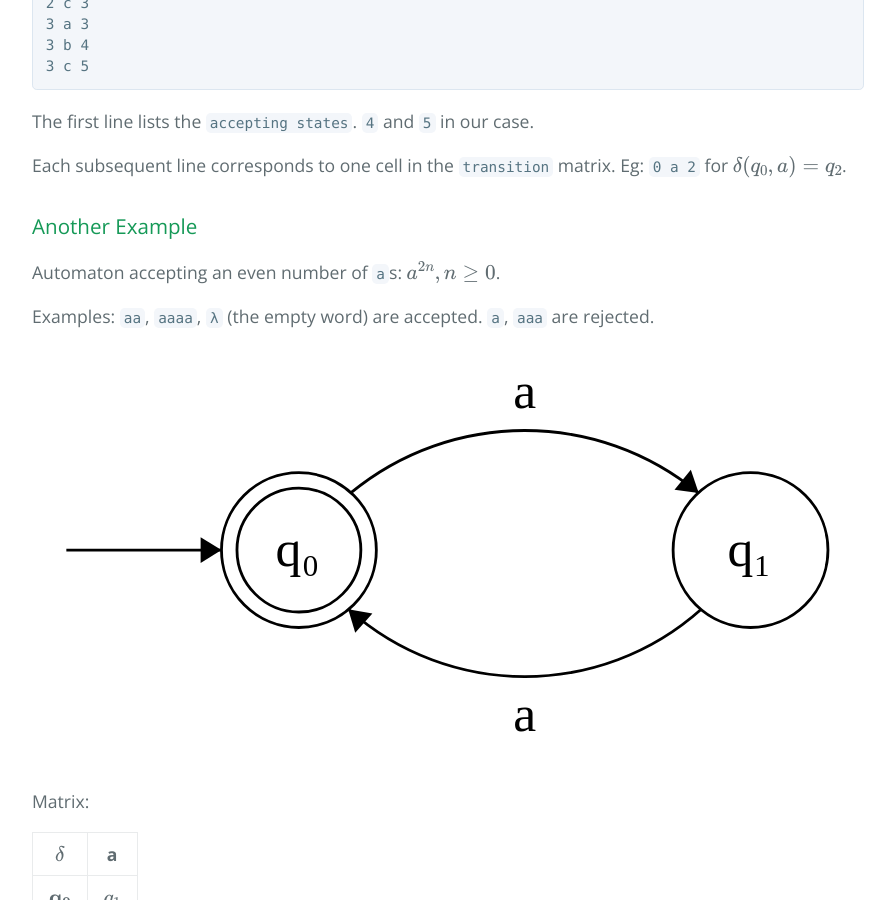
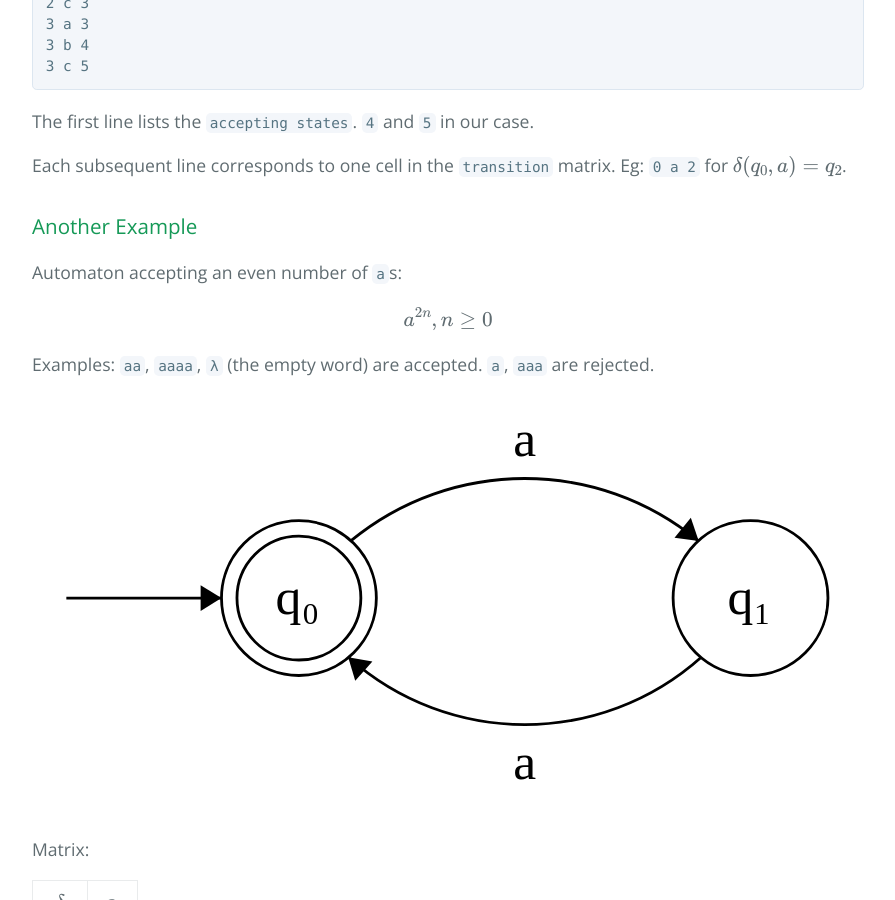
Before and after one commit to stefan-niculae/formal-labs, a Jekyll site: the page built from _posts/2017-03-02-lab1.md, in a window 1280 px wide and 900 px high, scrolled down 2982 px. Shown: the whole window, without its empty margins (192-1087 px from the left). Built offline with Jekyll 4.4.1, drawn with Linux system fonts in a browser that asks for light colours; formulas are drawn with MathJax 3.

Commit message:
block-math

```diff
--- a/_posts/2017-03-02-lab1.md
+++ b/_posts/2017-03-02-lab1.md
@@ -114,7 +114,11 @@ Each subsequent line corresponds to one cell in the `transition` matrix. Eg: `0
 
 ### Another Example
 
-Automaton accepting an even number of `a`s: $a^{2n}, n\ge0$.
+Automaton accepting an even number of `a`s:
+
+$$
+a^{2n}, n\ge0
+$$
 
 Examples: `aa`, `aaaa`, `λ` (the empty word) are accepted. `a`, `aaa` are rejected.
 
```
